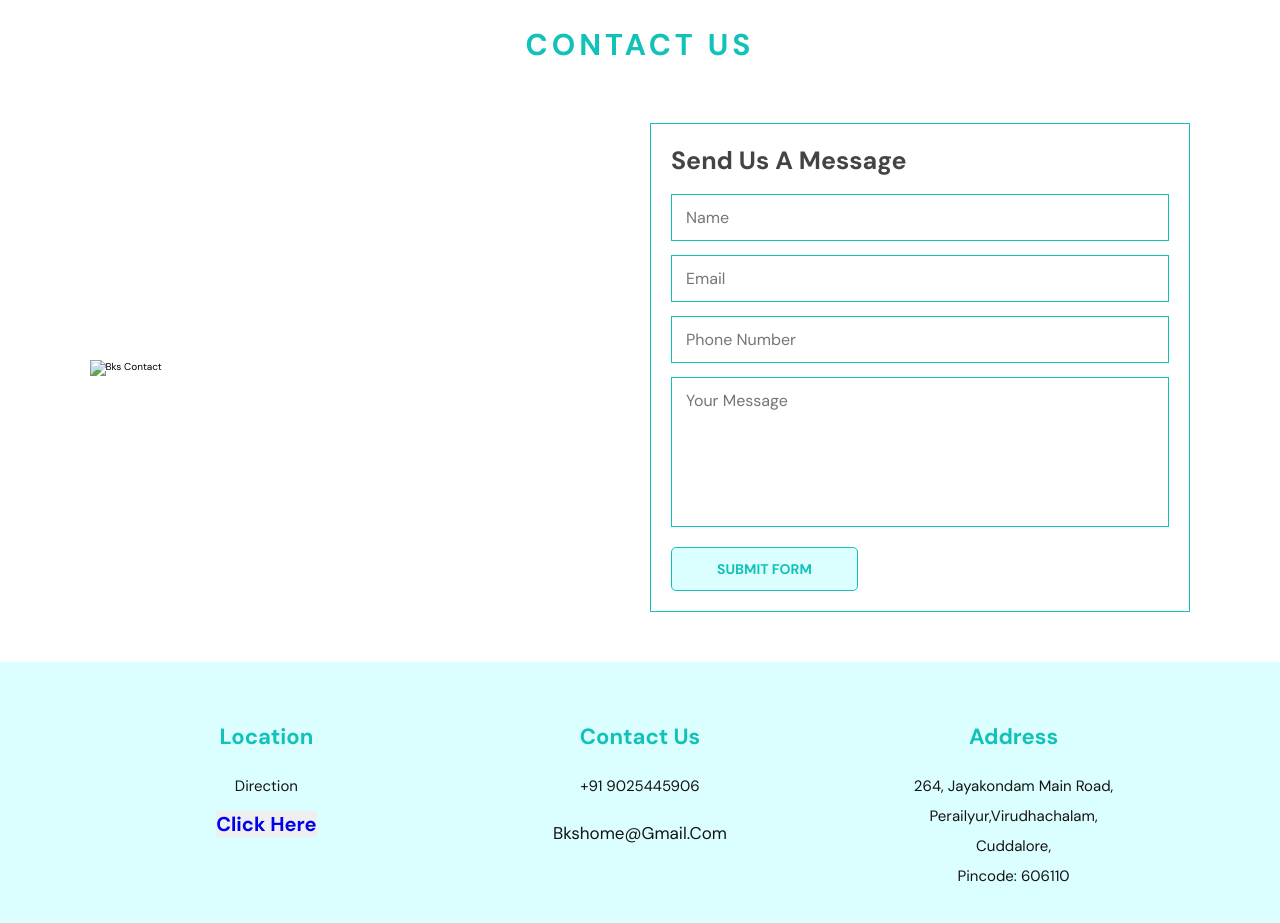
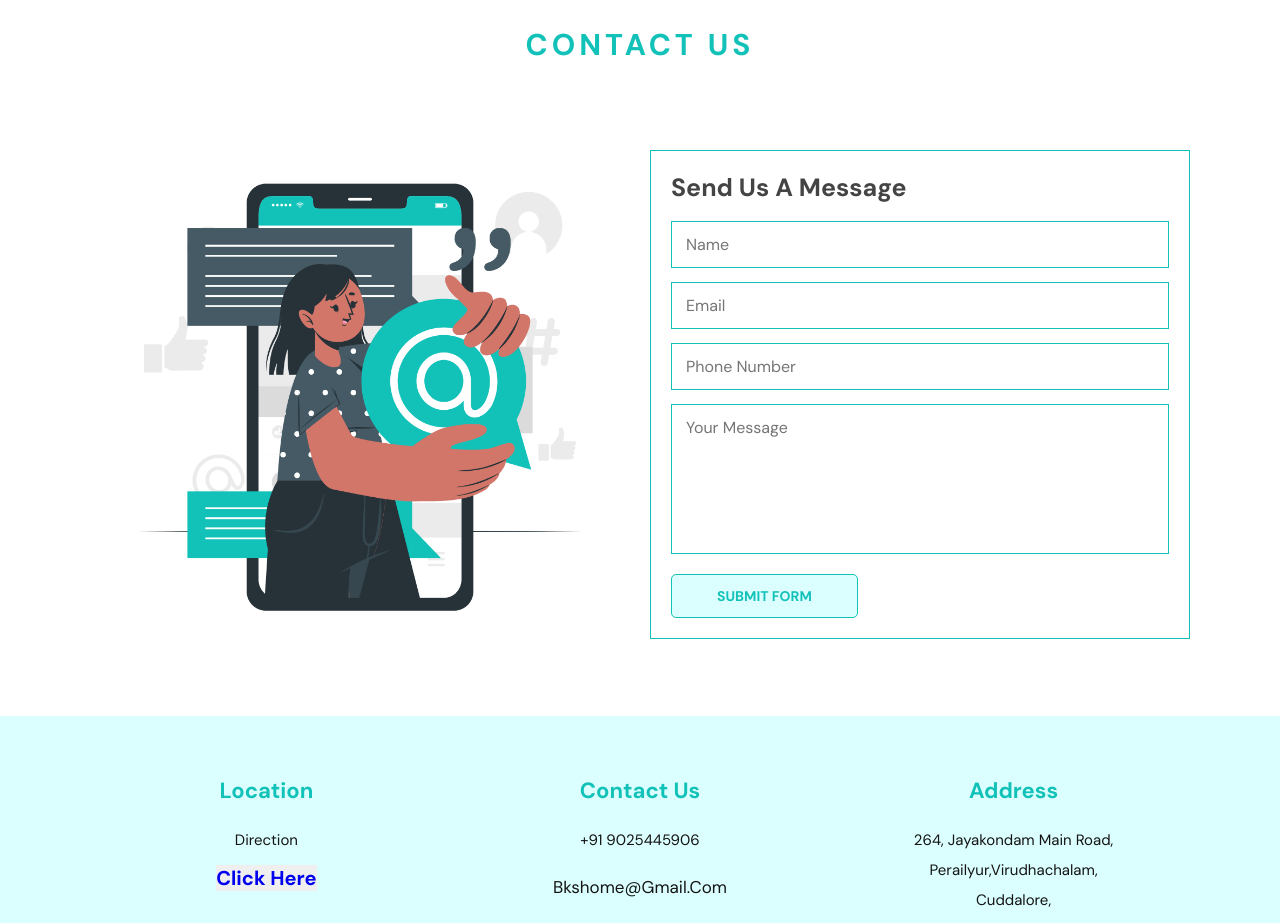
Before and after one commit to BKSBBB/BKS, a plain HTML site: page index.html in a window 1280 px wide. Shown: the part 3640-4563 px from the top of the page. Drawn offline with nearby package versions, Linux system fonts and the light colour scheme; a web font is replaced by a local one.

Commit message:
Update 4 index.html

```diff
--- a/index.html
+++ b/index.html
@@ -238,7 +238,7 @@
 
         <div class="row">
             <div class="image">
-                <img src="images/contact.png" alt="bks contact">
+                <img src="img/contact.png" alt="bks contact">
             </div>
             <form action="https://api.web3forms.com/submit" method="POST">
                 <h3>Send us a Message</h3>
```
